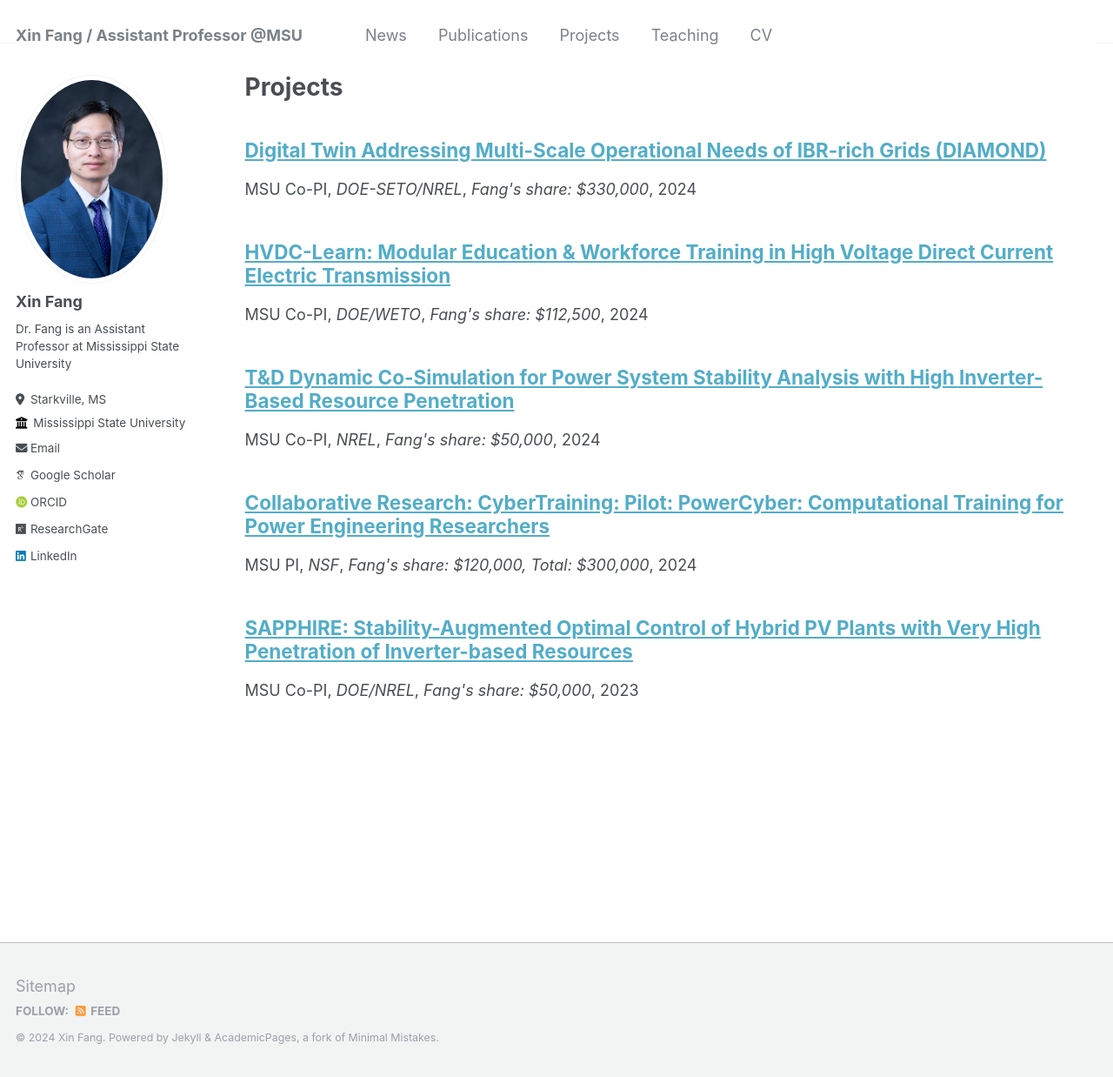
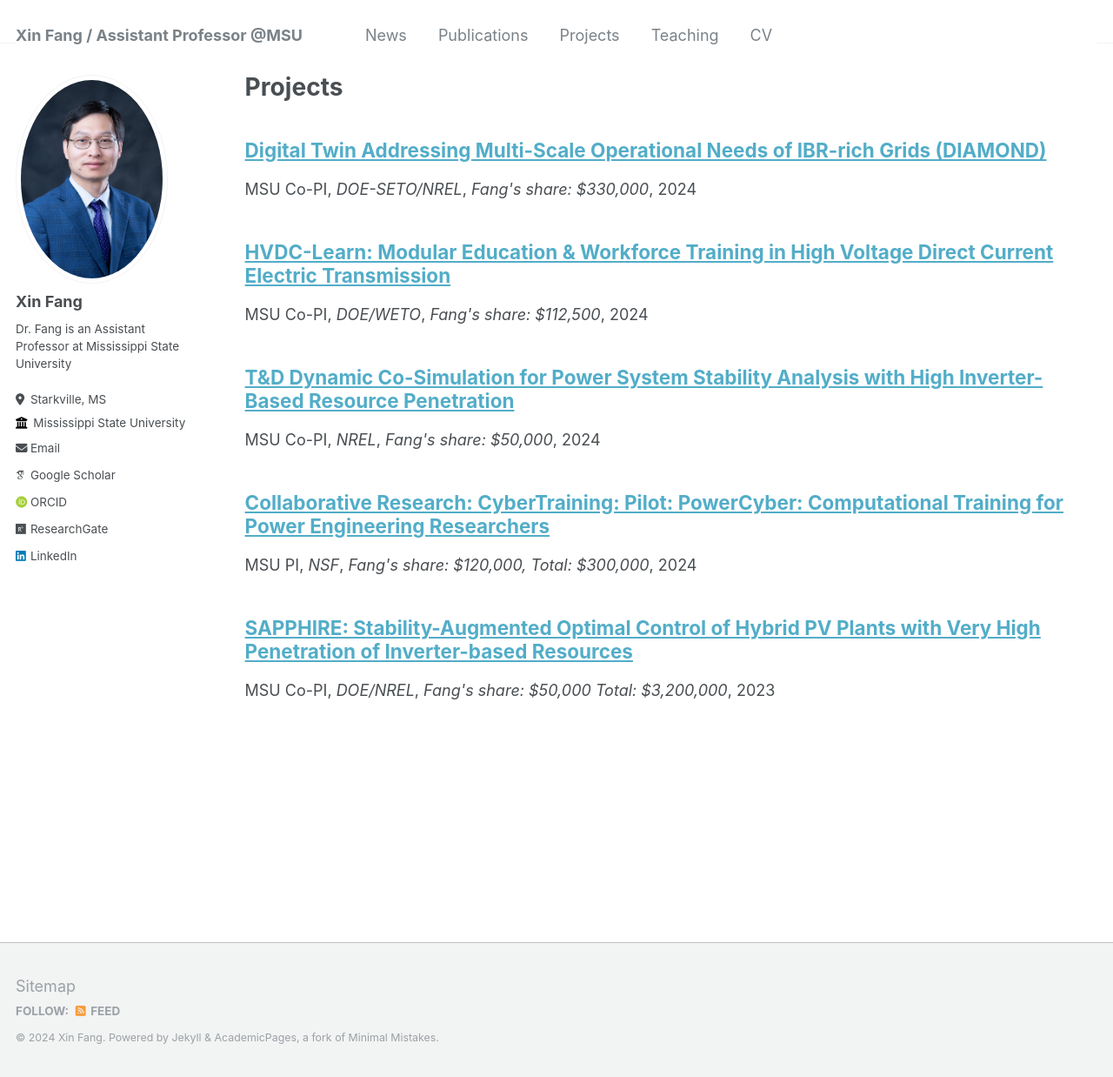
Before and after one commit to XinFang88/xinfang88.github.io, a Jekyll site: the page built from _pages/projects.html, in a window 1280 px wide and 1238 px high. Shown: the whole window at 87% size. Built offline with Jekyll 4.4.1, drawn with Linux system fonts in a browser that asks for light colours; some web fonts are replaced.

Commit message:
Update 2023-SAPPHIRE.md

```diff
--- a/_projects/2023-SAPPHIRE.md
+++ b/_projects/2023-SAPPHIRE.md
@@ -4,6 +4,6 @@ collection: "projects"
 role: "MSU Co-PI"
 permalink: /projects/2023-SAPPHIRE
 Sponsor: DOE/NREL
-Funding: "Fang's share: $50,000"
+Funding: "Fang's share: $50,000 Total: $3,200,000"
 date: 2023-04-01 to 2025-03-31
 ---
```
